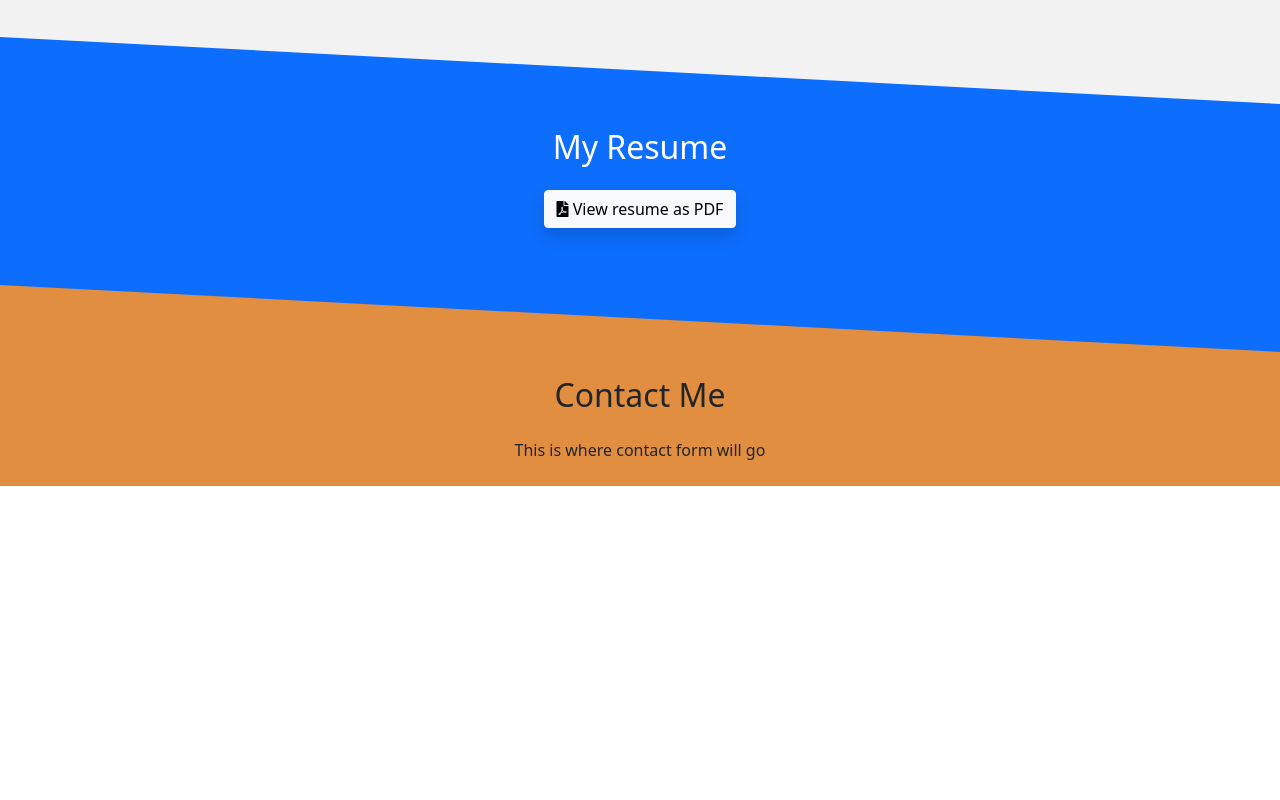
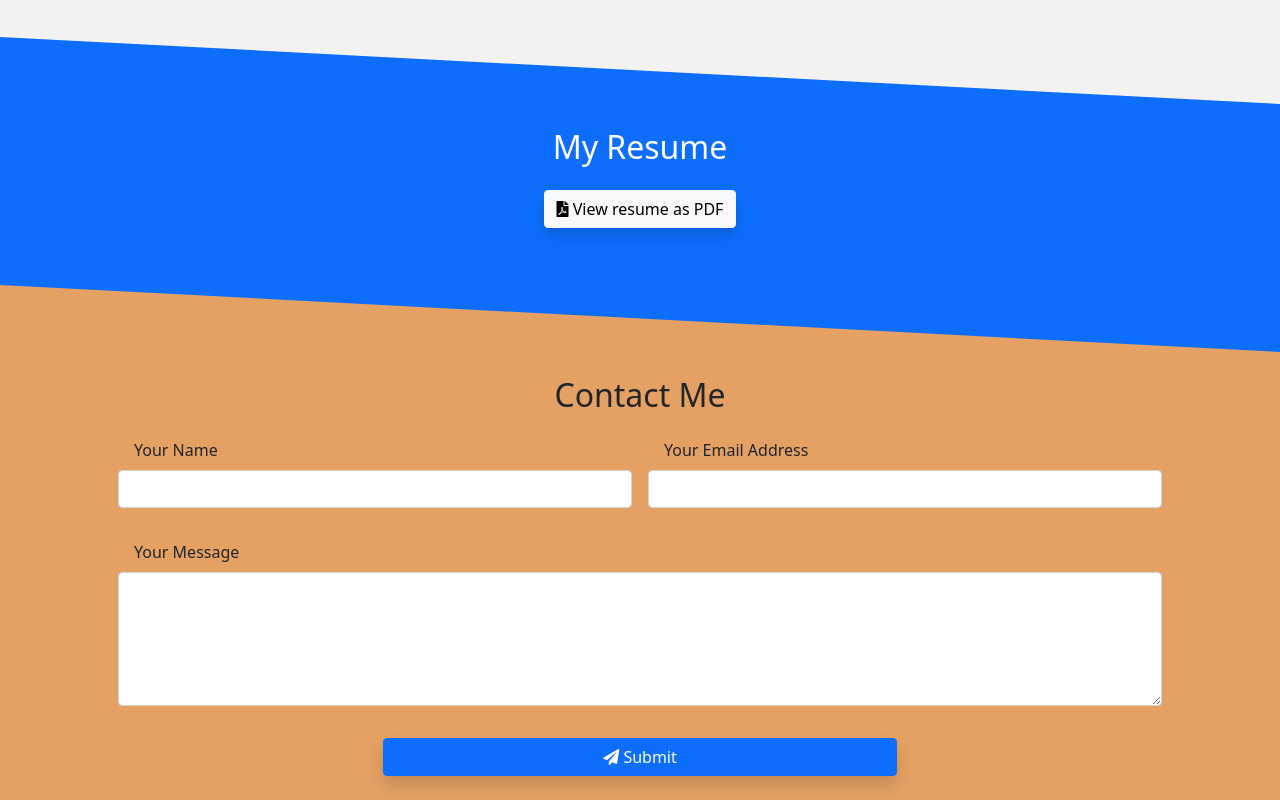
Before and after one commit to mark-obeirne/markobeirne-portfolio, a plain HTML site: page index.html in a window 1280 px wide. Shown: the part 1440-2240 px from the top of the page. Before the commit the page ends 1926 px from the top, so only its background shows below. Drawn offline with nearby package versions, Linux system fonts and the light colour scheme.

Commit message:
Create contact section
- Add contact form skeleton
- Update position of form labels
- Update background colour of contact section

```diff
--- a/index.html
+++ b/index.html
@@ -189,10 +189,26 @@
         <div class="container-fluid contact-section pt-4 pt-4">
             <section>
                 <h2 class="text-center mb-4">Contact Me</h2>
-                <div class="container">
+                <div class="container px-5">
                     <div class="row">
-                        <div class="col text-center mb-4">
-                            This is where contact form will go
+                        <div class="col mb-4">
+                            <form action="" class="row g-3">
+                                <div class="mb-3 col-md-6">
+                                    <label for="name-input" class="form-label">Your Name</label>
+                                    <input type="text" class="form-control" id="name-input">
+                                </div>
+                                <div class="mb-3  col-md-6">
+                                    <label for="email-input" class="form-label">Your Email Address</label>
+                                    <input type="email" class="form-control" id="email-input">
+                                </div>
+                                <div class="mb-3">
+                                    <label for="message-input" class="form-label">Your Message</label>
+                                    <textarea class="form-control" id="message-input" rows="5"></textarea>
+                                </div>
+                                <div class="mx-auto btn-container">
+                                    <button type="submit" class="btn btn-primary shadow submit-btn"><i class="fas fa-paper-plane"></i> Submit</button>
+                                </div>
+                            </form>
                         </div>
                     </div>
                 </div>
--- a/static/css/style.css
+++ b/static/css/style.css
@@ -57,7 +57,20 @@ body {
 
 /* Contact */
 .contact-section {
-    background-color: #e28e40;
+    background-color: #e4a163;
+}
+
+.btn-container {
+    width: 50%;
+}
+
+form label {
+    position: relative;
+    left: 1rem;
+}
+
+.submit-btn {
+    width: 100%;
 }
 
 /* Styled Slanted Divs */
@@ -95,7 +108,7 @@ body {
     bottom: 0;
     left: 0;
     width: 100%;
-    background: #e28e40;
+    background: #e4a163;
     transform: skew(87deg);
     transform-origin:bottom;
 }
```
